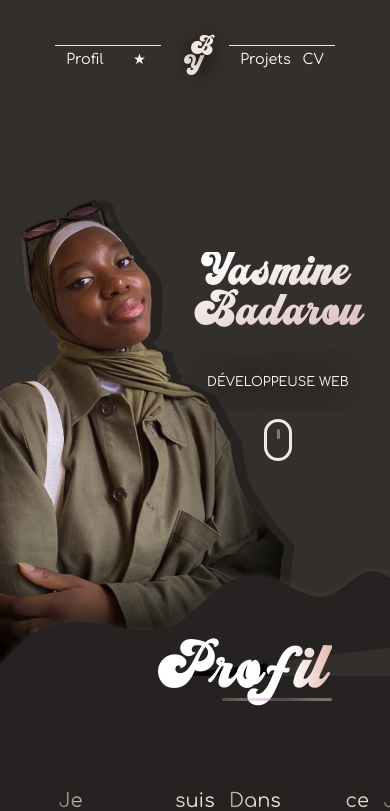
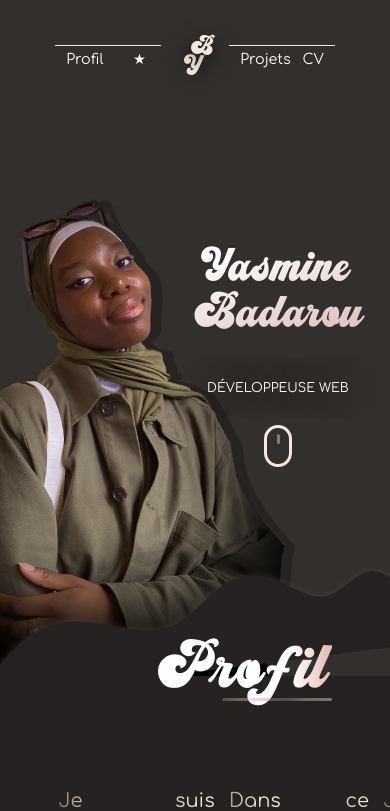
Before and after one commit to yasyasbdr/yasmine_badarou_portfolio, a plain HTML site: page index.html in a window 390 px wide. Shown: the top 811 px of the page. Drawn offline with Linux system fonts and the light colour scheme.

Commit message:
Responsive de la partie flottaison (2)

```diff
--- a/styles/styles.css
+++ b/styles/styles.css
@@ -803,7 +803,7 @@ footer p {
     #yasmineBadarou {
         font-size: 6vh;
         margin: 80px 0 0 0;
-        line-height: 40px;
+        line-height: 0.9em;
     }
 
     #statut {
```
